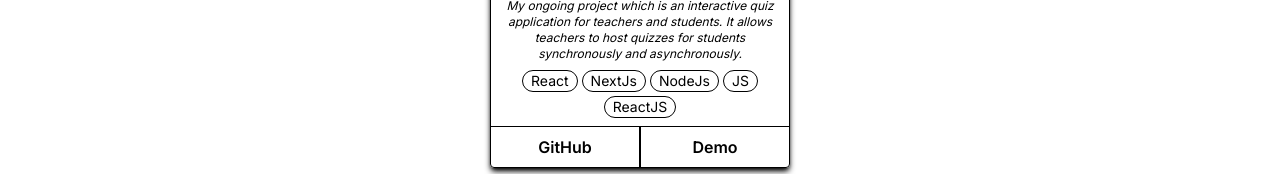
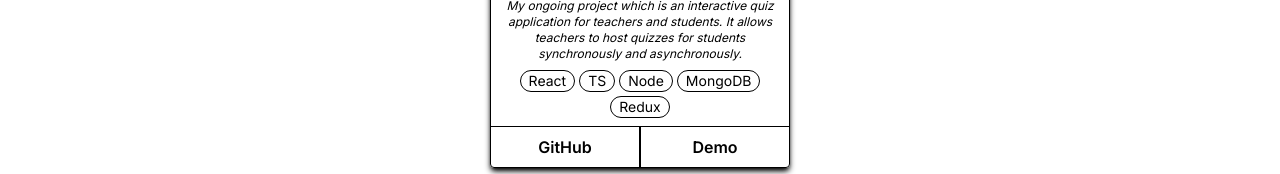
Before and after one commit to Mrrked/Portfolio-MrYious, a Next.js app: page / in a window 1280 px wide. Shown: the part 2958-3132 px from the top of the page. Built offline with nearby package versions, Linux system fonts and the light colour scheme.

Commit message:
update data

```diff
--- a/src/app/_data/data.ts
+++ b/src/app/_data/data.ts
@@ -111,7 +111,7 @@ export const MyData = {
             title: "SmartQ (Ongoing)",
             image: placeholder,
             description: "My ongoing project which is an interactive quiz application for teachers and students. It allows teachers to host quizzes for students synchronously and asynchronously. ",
-            techs: ["React","NextJs", "NodeJs", "JS", "ReactJS"],
+            techs: ["React", "TS", "Node", "MongoDB", 'Redux'],
             github: "https://github.com/MrYious",
             demo: "https://smartq.vercel.app/"
         }
```
